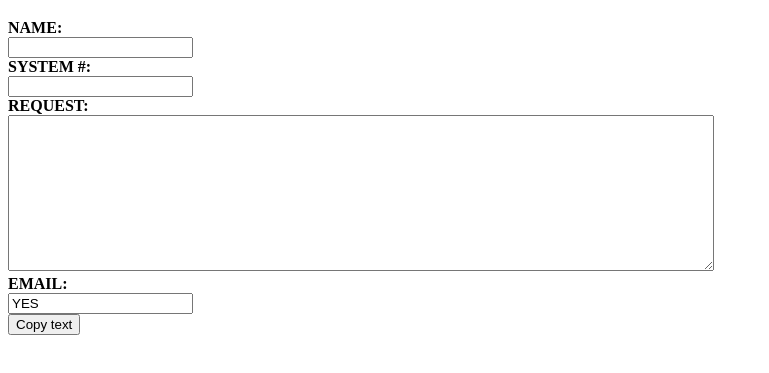
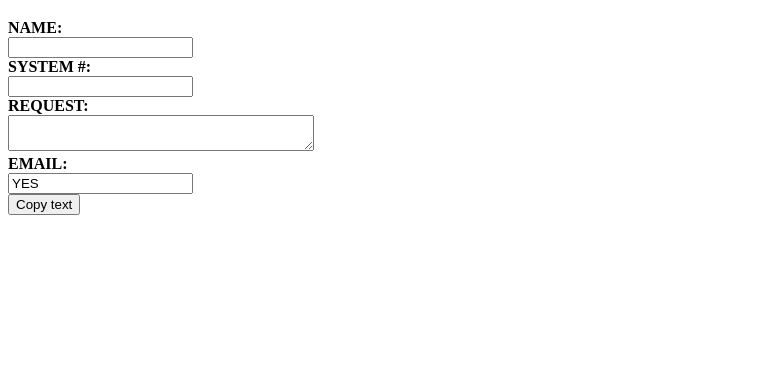
Before and after one commit to ts3support/notetaker.github.io, a plain HTML site: page addendum.html in a window 1280 px wide. Shown: the part 61-434 px from the top of the page, without its empty margins (0-769 px from the left). Drawn offline with Linux system fonts and the light colour scheme.

Commit message:
Update addendum.html

```diff
--- a/addendum.html
+++ b/addendum.html
@@ -30,7 +30,7 @@ NOTE TAKER
 
   <label for="C"><b>REQUEST:</b></label><br>
 
-    <textarea id="C" style="width:700px; height: 150px;">
+    <textarea id="C" style="width:300px; height: 30x;">
 
     </textarea><br>
 
```
